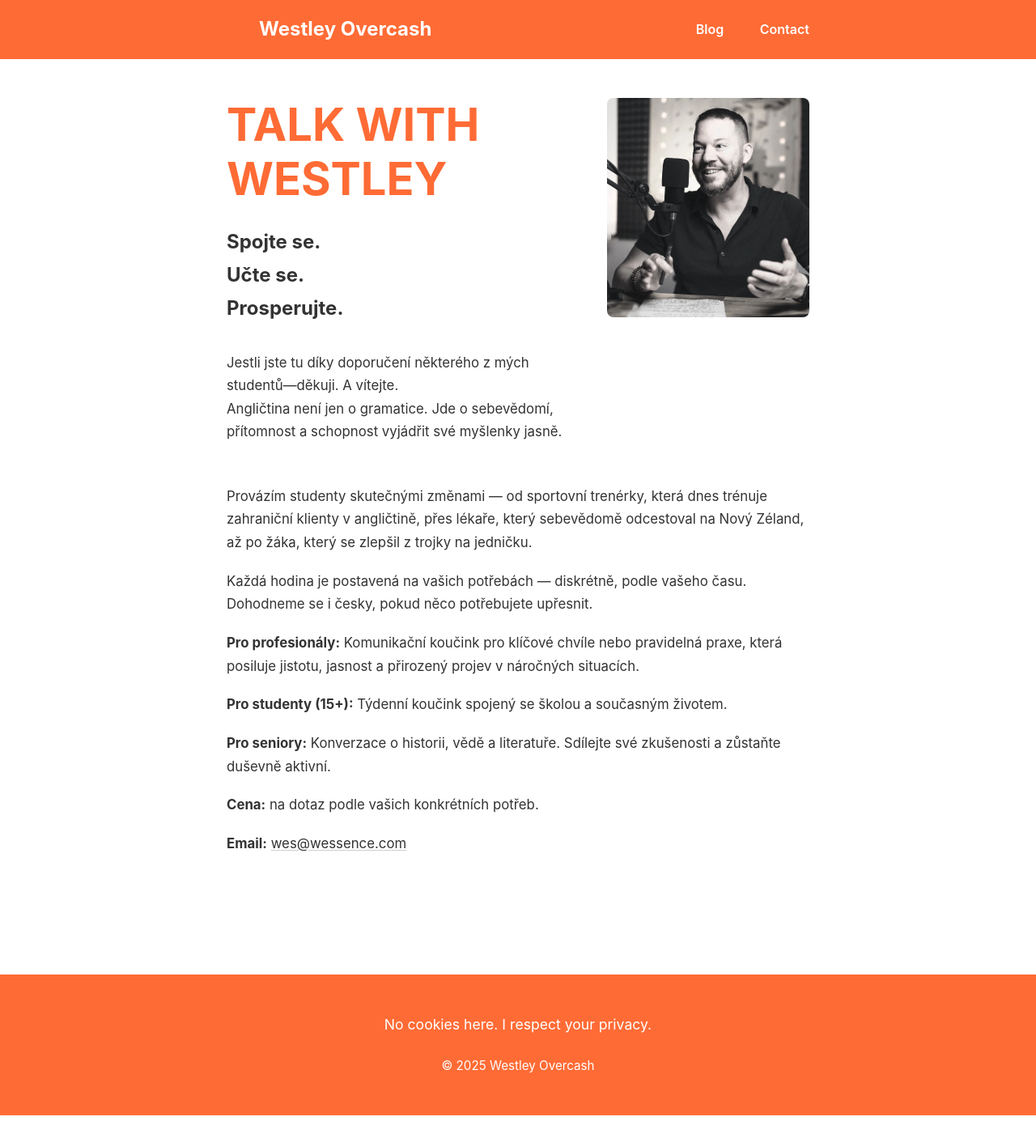
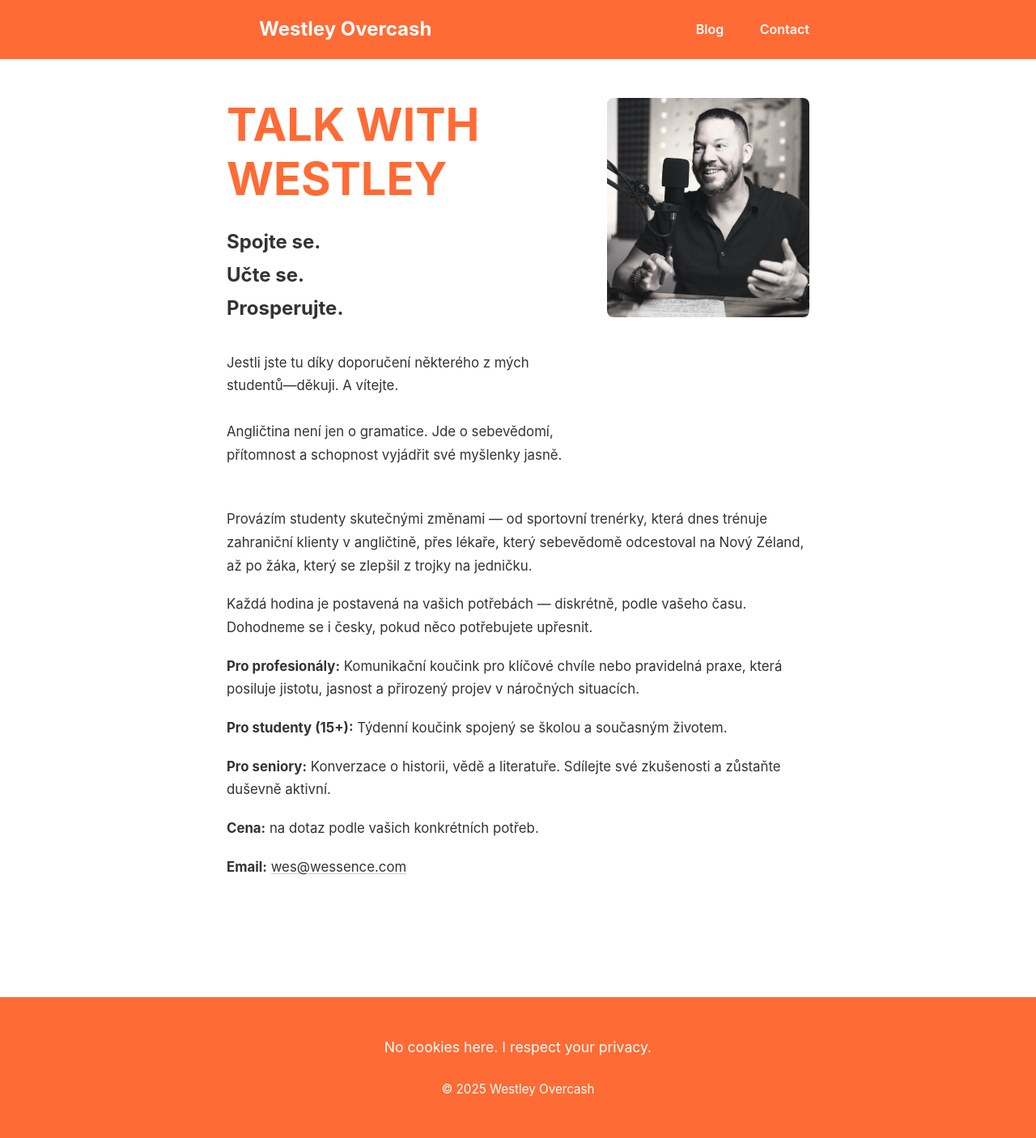
Before and after one commit to westleyovercash/westleyovercash.github.io, a Jekyll site: the page built from talkwithwestley.md, in a window 1280 px wide. Shown: the whole page at 81% size. Built offline with Jekyll 4.4.1, drawn with Linux system fonts in a browser that asks for light colours; our own code applies the rules of GitHub Pages for plain Markdown files; before the commit the page ends 1378 px from its top, so only the background shows below that.

Commit message:
Update talkwithwestley.md

```diff
--- a/talkwithwestley.md
+++ b/talkwithwestley.md
@@ -10,7 +10,7 @@
     <p style="font-size: 1.5rem; font-weight: 700; margin: 0 0 2rem 0;">
       Spojte se.<br/>Učte se.<br/>Prosperujte.
     </p>
-    <p style="margin-top: 0;">Jestli jste tu díky doporučení některého z mých studentů—děkuji. A vítejte.<br/>Angličtina není jen o gramatice. Jde o sebevědomí, přítomnost a schopnost vyjádřit své myšlenky jasně.</p>
+    <p style="margin-top: 0;">Jestli jste tu díky doporučení některého z mých studentů—děkuji. A vítejte.<br/><br/>Angličtina není jen o gramatice. Jde o sebevědomí, přítomnost a schopnost vyjádřit své myšlenky jasně.</p>
   </div>
 
   <div style="flex: 0 0 250px;">
```
